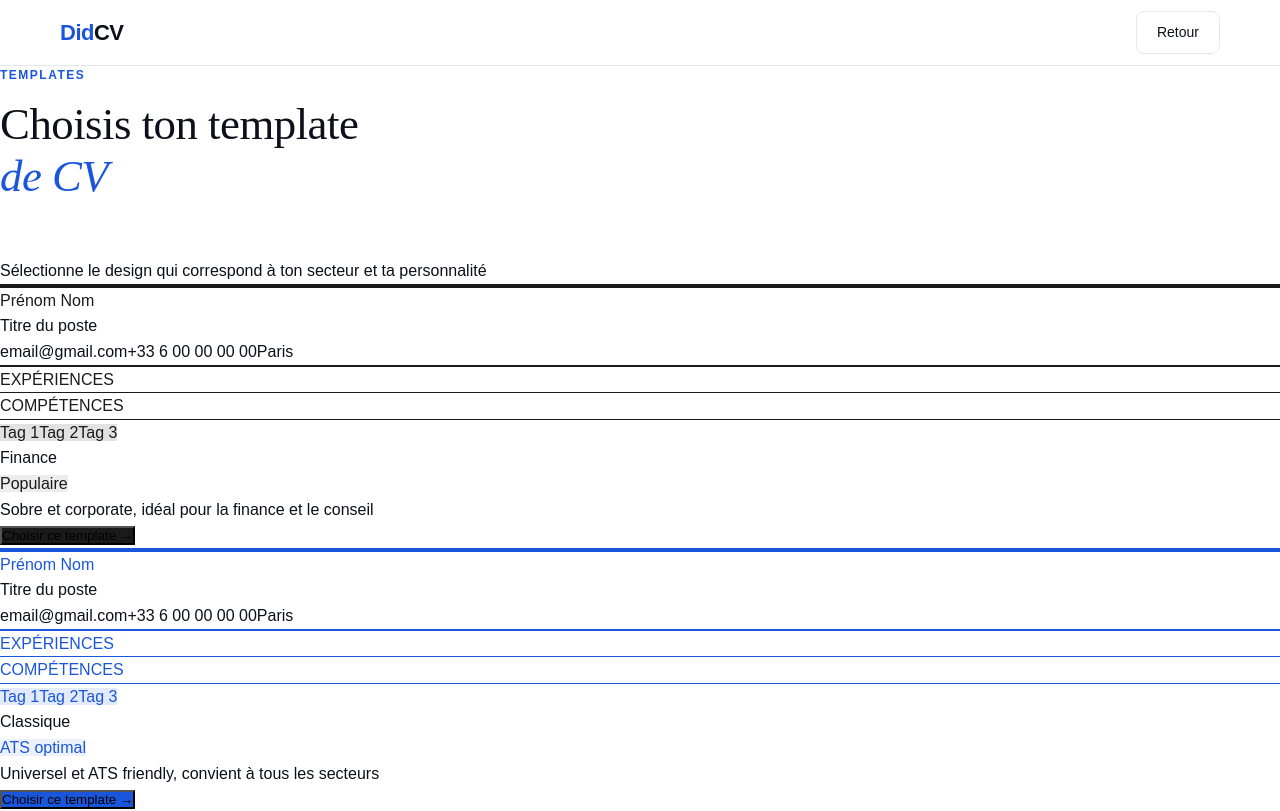
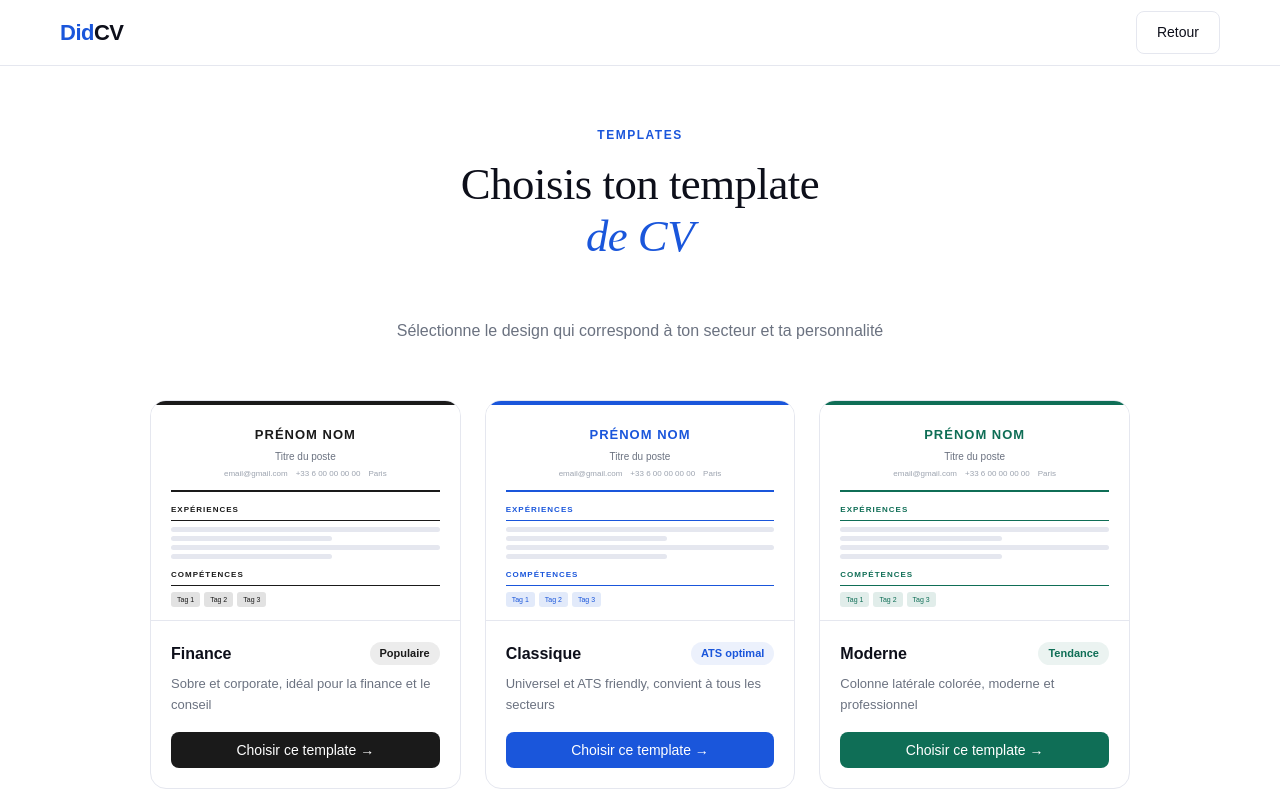
Before and after one commit to Didi276/didcv, a React (Vite) app: page /templates in a window 1280 px wide. Shown: the top 811 px of the page. Built offline with nearby package versions, Linux system fonts and the light colour scheme.

Commit message:
fix templates grid

```diff
--- a/src/App.css
+++ b/src/App.css
@@ -502,3 +502,157 @@ footer p { font-size: 13px; color: var(--subtle); }
 #cv-to-print .cv-exp-poste { font-size: 11px !important; }
 #cv-to-print .cv-missions li { font-size: 10px !important; }
 #cv-to-print .cv-accroche { font-size: 10px !important; }
+.templates-page { min-height: 100vh; background: var(--bg); }
+
+.templates-wrap {
+  max-width: 1100px;
+  margin: 0 auto;
+  padding: 60px;
+}
+
+.templates-header {
+  text-align: center;
+  margin-bottom: 56px;
+}
+
+.templates-sub {
+  font-size: 16px;
+  color: var(--muted);
+  margin-top: 12px;
+}
+
+ .templates-grid {
+  display: grid;
+  grid-template-columns: repeat(3, 1fr);
+  gap: 24px;
+  align-items: start;
+}
+
+.template-card {
+  border: 1px solid var(--border);
+  border-radius: 16px;
+  overflow: hidden;
+  cursor: pointer;
+  transition: transform 0.2s, box-shadow 0.2s;
+  background: var(--bg);
+}
+.template-card:hover {
+  transform: translateY(-4px);
+  box-shadow: 0 8px 30px rgba(0,0,0,0.08);
+}
+
+.template-preview {
+  padding: 20px;
+  background: #fff;
+  border-bottom: 1px solid var(--border);
+  height: 220px;
+  overflow: hidden;
+}
+
+.preview-header {
+  padding-bottom: 10px;
+  margin-bottom: 12px;
+  text-align: center;
+}
+
+.preview-nom {
+  font-size: 13px;
+  font-weight: 700;
+  letter-spacing: 1px;
+  text-transform: uppercase;
+}
+
+.preview-titre {
+  font-size: 10px;
+  color: var(--muted);
+  margin: 3px 0;
+}
+
+.preview-contact {
+  display: flex;
+  justify-content: center;
+  gap: 8px;
+  font-size: 8px;
+  color: var(--subtle);
+  flex-wrap: wrap;
+}
+
+.preview-section { margin-bottom: 10px; }
+
+.preview-section-title {
+  font-size: 8px;
+  font-weight: 700;
+  letter-spacing: 1px;
+  padding-bottom: 3px;
+  margin-bottom: 6px;
+}
+
+.preview-line {
+  height: 5px;
+  background: var(--border);
+  border-radius: 3px;
+  margin-bottom: 4px;
+  width: 100%;
+}
+.preview-line.short { width: 60%; }
+
+.preview-tags {
+  display: flex;
+  gap: 4px;
+  flex-wrap: wrap;
+}
+
+.preview-tag {
+  font-size: 7px;
+  padding: 2px 6px;
+  border-radius: 3px;
+  font-weight: 500;
+}
+
+.template-info { padding: 20px; }
+
+.template-top {
+  display: flex;
+  align-items: center;
+  justify-content: space-between;
+  margin-bottom: 8px;
+}
+
+.template-nom {
+  font-size: 16px;
+  font-weight: 600;
+  color: var(--text);
+}
+
+.template-badge {
+  font-size: 11px;
+  font-weight: 600;
+  padding: 3px 10px;
+  border-radius: 100px;
+}
+
+.template-desc {
+  font-size: 13px;
+  color: var(--muted);
+  line-height: 1.6;
+  margin-bottom: 16px;
+}
+
+.template-btn {
+  width: 100%;
+  padding: 10px;
+  border: none;
+  border-radius: 8px;
+  color: #fff;
+  font-size: 14px;
+  font-weight: 500;
+  cursor: pointer;
+  font-family: 'Geist', sans-serif;
+  transition: opacity 0.2s;
+}
+.template-btn:hover { opacity: 0.85; }
+
+@media (max-width: 900px) {
+  .templates-wrap { padding: 24px; }
+  .templates-grid { grid-template-columns: 1fr; }
+}
```
